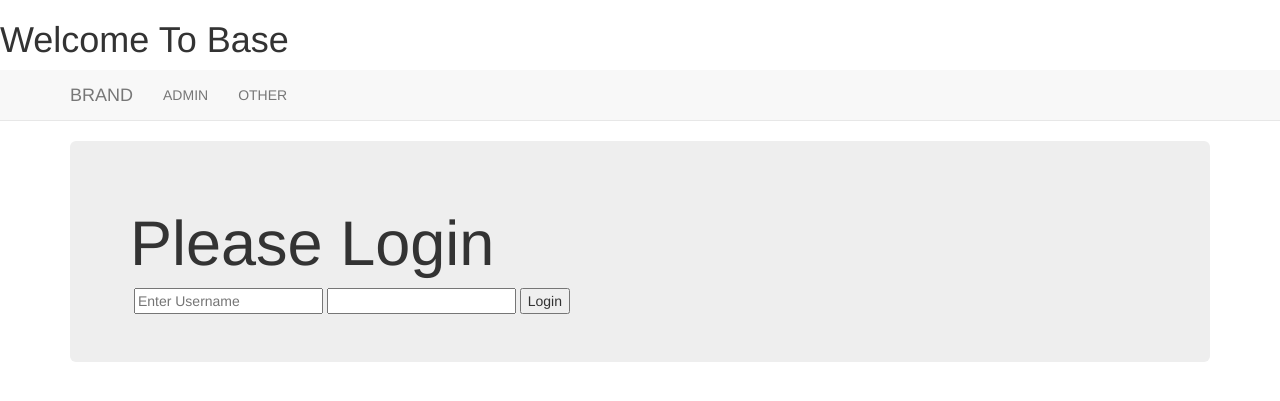
After one commit to sabaarain345/Djangoproject, a Django app: template second_project/templates/fifth_app/login.html in a window 1280 px wide. The commit adds this page. Shown: the top 401 px of the page. Run offline with Django 3.2, Linux system fonts and the light colour scheme; the template is opened without the code that fills it, so the values that code supplies are empty; some libraries are stand-ins or nearby versions.

Commit message:
Final Changes

```diff
--- a/first_project/second_app/views.py
+++ b/first_project/second_app/views.py
@@ -9,11 +9,11 @@ from second_app.forms import NewUserForm
 
 # Create your views here.
 def help(request):
-        my_dict = {'insert_me': "Hello! I am coming from Second_app/help.html"}
+        my_dict = {'help_me': "Hello! I am coming from Second_app/help.html"}
         return render(request,'second_app/help.html', context=my_dict)
 
 def about(request):
-        about_dict = {'help_me': "Hello! This is About page"}
+        about_dict = {'about_me': "Hello! This is About page"}
         return render(request,'second_app/help.html', context=about_dict)
 
 def current_datetime(request):
--- a/first_project/templates/second_app/help.html
+++ b/first_project/templates/second_app/help.html
@@ -8,8 +8,8 @@
 </head>
 <body>
     <h1>Hello This is HELP .html file!</h1>
-    {{ insert_me }}
     {{ help_me }}
+    {{ about_me }}
 
 </body>
 </html>
--- a/first_project/third_app_form/forms.py
+++ b/first_project/third_app_form/forms.py
@@ -5,7 +5,7 @@ from django.core import validators
 
 def check_for_z(value):
     if value[0].lower() != 'z':
-        raise forms.ValidationError("Name Need To Start with Z! ")
+        raise forms.ValidationError("Name Need To Start with z! ")
 
 
 class UserForm(forms.Form):
--- a/second_project/fifth_app/urls.py
+++ b/second_project/fifth_app/urls.py
@@ -9,4 +9,7 @@ urlpatterns = [
     url(r'^other/$', views.other, name='other'),
     url(r'^base/$', views.base, name='base'),
     url(r'^index/$', views.index, name='index'),
+    url(r'^login/$', views.user_login, name='user_login'),
+    # url(r'^logout/$', views.user_logout, name='user_logout'),
+    # url(r'^special/$', views.special, name='special'),
 ]
--- a/second_project/second_project/settings.py
+++ b/second_project/second_project/settings.py
@@ -143,3 +143,5 @@ STATICFILES_DIRS = [
 # Media Directory
 MEDIA_ROOT = MEDIA_DIR
 MEDIA_URL = '/media/'
+
+LOGIN_URL = '/second_project/user_login'
--- a/second_project/second_project/urls.py
+++ b/second_project/second_project/urls.py
@@ -24,5 +24,7 @@ urlpatterns = [
     url(r'^$', views.index, name='index'),
     url(r'^fourth_app/', include('fourth_app.urls')),
     url(r'^fifth_app/', include('fifth_app.urls')),
+    url(r'^logout/$', views.user_logout, name='user_logout'),
+    url(r'^special/$', views.special, name='special'),
     path('admin/', admin.site.urls),
 ]
--- a/second_project/templates/fifth_app/base.html
+++ b/second_project/templates/fifth_app/base.html
@@ -15,6 +15,13 @@
                 <li><a class="navbar-brand" href="{% url 'index' %}">BRAND</a></li>
                 <li><a class="navbar-link" href="{% url 'admin:index' %}">ADMIN</a></li>
                 <li><a class="navbar-link" href="{% url 'fifth_app:other' %}">OTHER</a></li>
+            {% if user.is_authenticated %}
+               <li><a class="navbar-link" href="{% url 'logout' %}">Logout</a></li>
+            {% else %}
+               <li><a class="navbar-link" href="{% url 'fifth_app:user_login' %}"></a></li>
+            {% endif %}
+
+
 
             </ul>
 
--- /dev/null
+++ b/second_project/templates/fifth_app/login.html
@@ -0,0 +1,31 @@
+<!DOCTYPE html>
+{% extends "fifth_app/base.html" %}
+{% load static %}
+{% block body_block %}
+<html lang="en">
+<head>
+    <meta charset="UTF-8">
+    <meta http-equiv="X-UA-Compatible" content="IE=edge">
+    <meta name="viewport" content="width=device-width, initial-scale=1.0">
+    <link rel="stylesheet" href="https://maxcdn.bootstrapcdn.com/bootstrap/3.4.1/css/bootstrap.min.css">
+    <title>Document</title>
+</head>
+<body>
+    <div class="jumbotron">
+        <h1>Please Login</h1>
+        <form action="{% url 'fifth_app:user_login' %}" method="post">
+            {% csrf_token %}
+            <label for="username"></label>
+            <input type="text" name="username" placeholder="Enter Username">
+            <input type="password" name="password">
+
+            <input type="submit" name="" value="Login">
+
+        </form>
+
+
+
+    </div>
+{% endblock %}
+</body>
+</html>
```
Also changed, not shown: second_project/fifth_app/views.py (+37 -0 lines), first_project/db.sqlite3, second_project/db.sqlite3.
